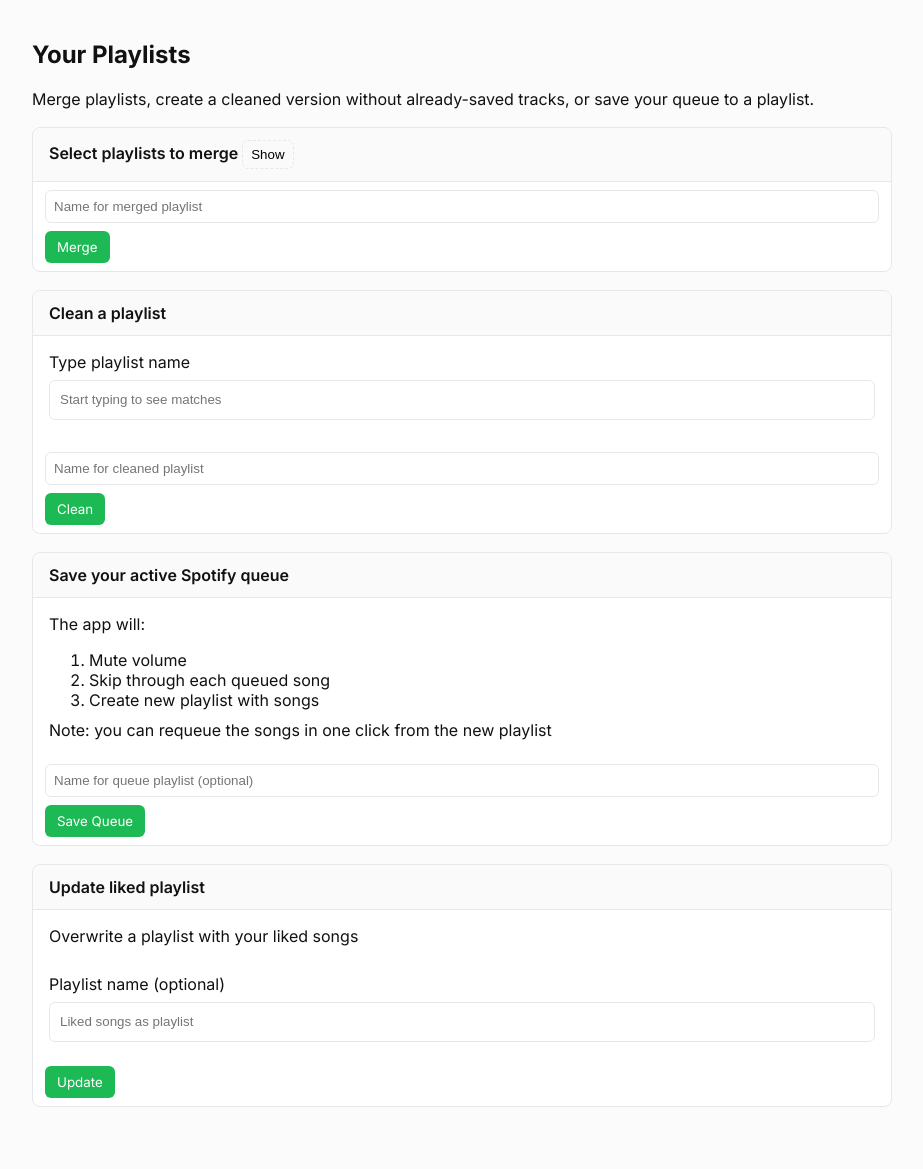
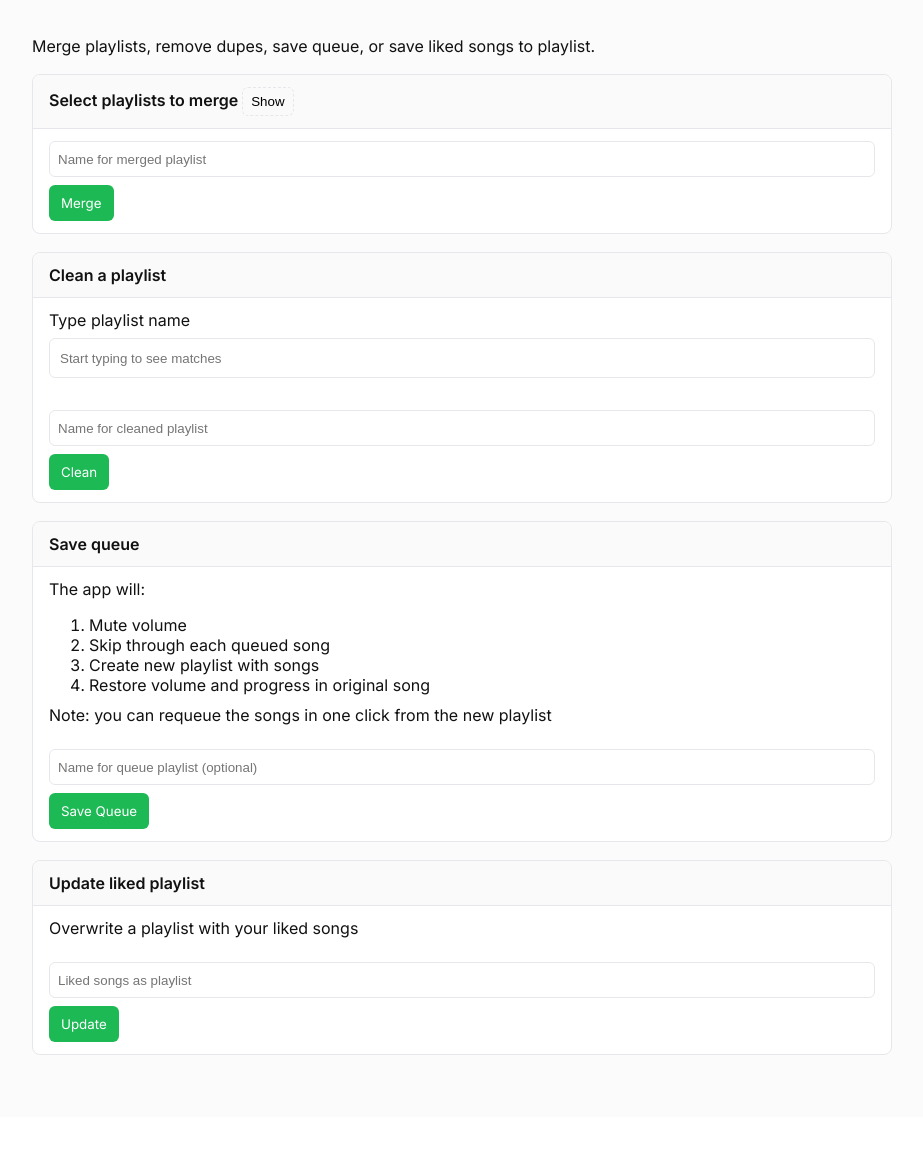
Before and after one commit to remtbkv/spotify-webserver, a Flask app: template app/templates/playlists.html in a window 1280 px wide. Shown: the part 62-1231 px from the top of the page, without its empty margins (178-1101 px from the left). After the commit the page ends 1117 px from the top, so only its background shows below. Run offline with Flask 2, Linux system fonts and the light colour scheme; the template is opened without the code that fills it, so the values that code supplies are empty.

Commit message:
big change

```diff
--- a/app/static/style.css
+++ b/app/static/style.css
@@ -14,20 +14,55 @@ nav a{margin-left:12px; color:var(--muted); text-decoration:none;}
 .hero{padding:40px 0; text-align:center;}
 .panel{background:var(--card); border:1px solid var(--border); border-radius:8px; margin:18px 0; overflow:hidden;}
 .panel-head{background:#fafafa; padding:12px 16px; font-weight:600; border-bottom:1px solid var(--border);}
-.panel-body{padding:16px;}
-.panel-foot{padding:8px 12px; display:flex; gap:8px; align-items:center;}
-.grid{display:grid; grid-template-columns:repeat(auto-fit,minmax(220px,1fr)); gap:8px;}
+.panel-body{padding:12px 16px;}
+.panel-foot{padding:12px 16px; display:flex; gap:8px; align-items:center;}
 .grid{display:grid; grid-template-columns:repeat(auto-fit,minmax(220px,1fr)); gap:12px;}
-.playlist{display:flex; align-items:center; gap:12px; background:transparent; padding:8px; border-radius:6px;}
-.playlist input{ /* normalize checkbox size and alignment */
-  width:18px; height:18px; margin:0; padding:0; flex:0 0 auto; vertical-align:middle;
+.playlist{display:grid; grid-template-columns:22px 1fr; column-gap:12px; background:transparent; padding:8px; border-radius:6px; align-items:start}
+.playlist input{ /* checkbox in a fixed first column */
+  width:18px; height:18px; margin:0; padding:0; justify-self:start; align-self:start; box-sizing:content-box;
 }
+
+/* Nudge checkboxes slightly upwards to visually align with the first text line
+   across browsers. Adjust -1px/ -2px as needed for pixel-perfect fit. */
+.playlist input{ margin-top: -2px; }
+
+/* Ensure playlist children (checkbox and text container) align to the top of the row
+   so checkbox is flush with the first line of wrapped playlist names. */
+.playlist > * { align-self: start; }
+.playlist span { margin:0; padding:0; }
 /* Reduce vertical spacing for the merge playlist chooser so rows sit closer */
 .panel .panel-body.grid{ gap:8px; }
-.panel .panel-body.grid .playlist{ padding:4px 6px; gap:6px; }
+.panel .panel-body.grid .playlist{ padding:4px 6px; column-gap:6px; }
 /* tighten vertical rhythm specifically for items inside the grid */
 .panel .panel-body.grid > * { margin-bottom: 4px; }
 .panel .panel-body.grid > *:last-child { margin-bottom: 0; }
+
+/* Compact mode for collapsible chooser: very tight rows but keep checkbox inline
+   Use by adding the `compact` class to the `.panel-body.grid` element, e.g.
+   <div class="panel-body grid compact"> ... </div>
+   Target row height ~20px while keeping checkbox vertically centered with the
+   first line of text. */
+.panel .panel-body.grid.compact{ gap:0; }
+/* COMPACT (re-applied): very tight rows for collapsible chooser. */
+/* Use by adding the `compact` class to the `.panel-body.grid` element, e.g.
+   <div class="panel-body grid compact"> ... </div> */
+.panel .panel-body.grid.compact .playlist{
+  display:grid;
+  grid-template-columns:18px 1fr;
+  column-gap:8px;
+  padding:1px 6px;       /* minimal vertical padding */
+  font-size:12px;        /* smaller font to compress height */
+  line-height:1;         /* tight line-height */
+  min-height:0;          /* allow smaller rows */
+  align-items:start;     /* align checkbox to top of text */
+  overflow:hidden;
+}
+.panel .panel-body.grid.compact .playlist > * { align-self: start; }
+.panel .panel-body.grid.compact .playlist span{ margin:0; padding:0; }
+.panel .panel-body.grid.compact .playlist input{ width:14px; height:14px; margin:0; padding:0; justify-self:start; align-self:start }
+
+/* compact variant: small upward nudge as well */
+.panel .panel-body.grid.compact .playlist input{ margin-top: -12px; }
 textarea{width:100%; padding:8px; border-radius:6px; border:1px solid var(--border)}
 input[type="text"], select, input{padding:8px; border-radius:6px; border:1px solid var(--border)}
 .flashes{list-style:none; padding:0; margin:8px 0;}
@@ -66,18 +101,19 @@ input[type="text"], select, input{padding:8px; border-radius:6px; border:1px sol
 .toast{min-width:180px; max-width:360px; padding:10px 14px; border-radius:8px; box-shadow:0 6px 18px rgba(15,23,42,0.12); transform:translateY(-6px) scale(0.98); opacity:0; transition:all 0.18s cubic-bezier(.2,.8,.2,1);}
 .toast.visible{transform:translateY(0) scale(1); opacity:1}
 .toast-info{background:#eef2ff; color:#1e293b}
-.toast-success{background:#d1fae5; color:#064e3b}
+.toast-success{background:var(--accent); color:#fff}
 .toast-error{background:#fee2e2; color:#7f1d1d}
 
 /* Ensure inputs and placeholders are wide and usable */
 input, textarea, select { width: 100%; box-sizing: border-box; }
 
 /* panel-foot form controls: inputs expand, buttons keep size */
-.panel-foot input:not([type=hidden]){ flex: 1 1 auto; min-width: 140px; }
+.panel-foot input:not([type=hidden]){ flex: 1 1 auto; min-width: 140px; min-height:36px; }
 .panel-foot{gap:8px; align-items:center; display:flex; flex-wrap:wrap}
 
 /* Make action buttons use the same font as rest of page */
 .btn{ font-family: inherit; font-weight: 400; }
+.panel-foot .btn{ height:36px; display:inline-flex; align-items:center; justify-content:center; }
 
 /* Mobile responsiveness tweaks */
 @media (max-width: 640px){
--- a/app/templates/playlists.html
+++ b/app/templates/playlists.html
@@ -1,15 +1,13 @@
 {% extends "base.html" %}
 {% block content %}
-  <h2>Your Playlists</h2>
-  <p class="muted">Merge playlists, create a cleaned version without already-saved tracks, or save your queue to a playlist.</p>
+  <p class="muted">Merge playlists, remove dupes, save queue, or save liked songs to playlist.</p>
 
-  <!-- Quick tips removed per user request -->
   <form method="post" action="{{ url_for('merge') }}" class="panel">
     <div class="panel-head">
       <span>Select playlists to merge</span>
       <button type="button" class="toggle-panel" onclick="togglePanel(this)">Show</button>
     </div>
-    <div class="panel-body grid hidden">
+    <div class="panel-body grid compact hidden">
       {% for p in playlists %}
         <label class="playlist">
           <input type="checkbox" name="playlist" value="{{ p.id }}">
@@ -35,8 +33,6 @@
           <div class="typeahead-item" data-id="{{ p.id }}">{{ p.name }} ({{ p.tracks }})</div>
         {% endfor %}
       </div>
-
-      <!-- tip removed per request -->
     </div>
     <div class="panel-foot">
       <input name="clean_name" placeholder="Name for cleaned playlist">
@@ -45,16 +41,16 @@
   </form>
 
   <form method="post" action="{{ url_for('save_queue') }}" class="panel">
-    <div class="panel-head">Save your active Spotify queue</div>
+    <div class="panel-head">Save queue</div>
     <div class="panel-body">
-      <p>The app will:
-        <ol>
-          <li>Mute volume</li>
-          <li>Skip through each queued song</li>
-          <li>Create new playlist with songs</li>
-        </ol>
-      </p>
-      <p class="muted small">Note: you can requeue the songs in one click from the new playlist</p>
+      <p>The app will:</p>
+      <ol>
+        <li>Mute volume</li>
+        <li>Skip through each queued song</li>
+        <li>Create new playlist with songs</li>
+        <li>Restore volume and progress in original song</li>
+      </ol>
+      <p>Note: you can requeue the songs in one click from the new playlist</p>
     </div>
     <div class="panel-foot">
         <input name="queue_name" placeholder="Name for queue playlist (optional)">
@@ -66,11 +62,9 @@
     <div class="panel-head">Update liked playlist</div>
     <div class="panel-body">
       <p>Overwrite a playlist with your liked songs</p>
-      <br>
-      <label for="liked_name">Playlist name (optional)</label>
-      <input id="liked_name" name="liked_name" placeholder="Liked songs as playlist">
     </div>
     <div class="panel-foot">
+      <input id="liked_name" name="liked_name" placeholder="Liked songs as playlist">
       <button class="btn">Update</button>
     </div>
   </form>
--- a/run_local.py
+++ b/run_local.py
@@ -1,4 +1,3 @@
-#!/usr/bin/env python3
 """Helper runner to start the Flask app locally from the repository root.
 
 Use this script when developing locally so imports resolve the same way
```
Also changed, not shown: app/spotify_client.py (+2 -20 lines), 1 other file.
